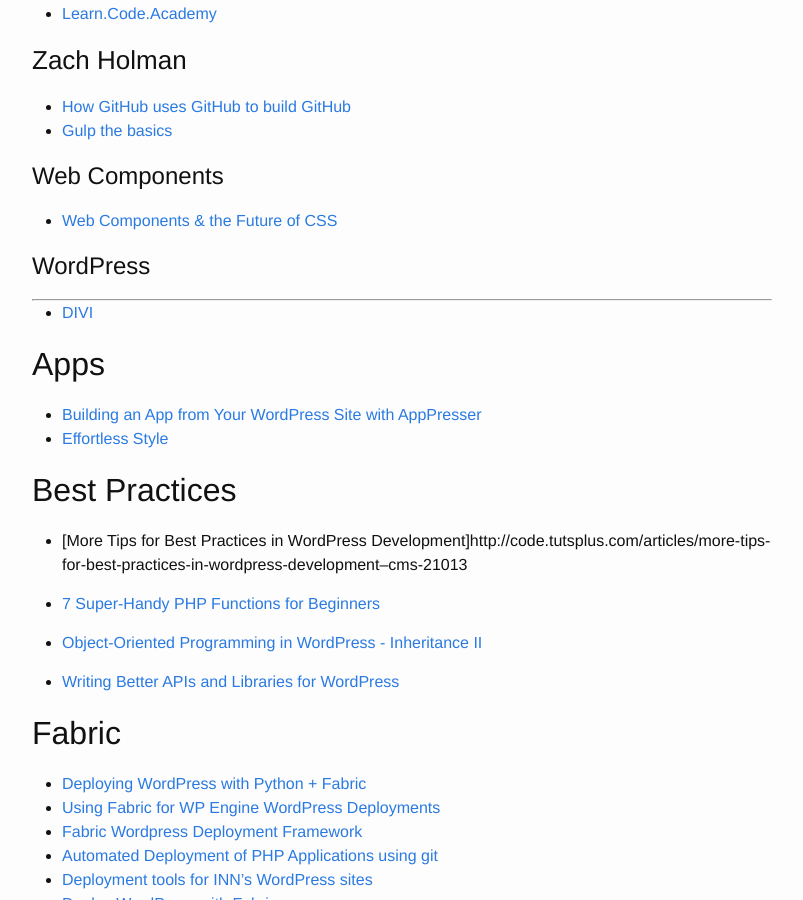
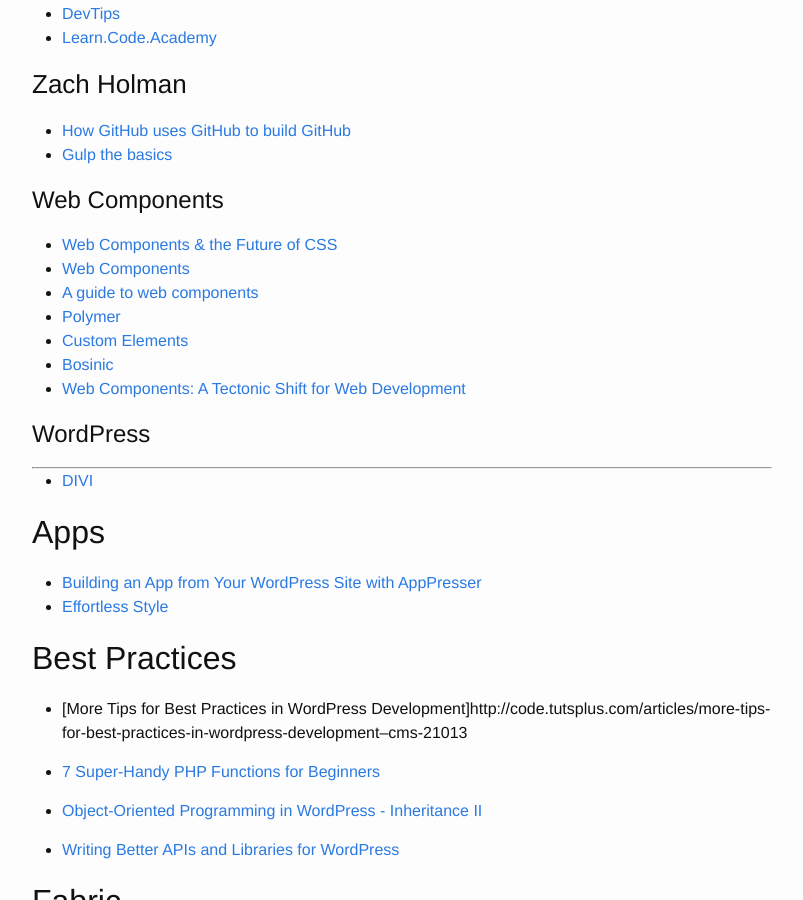
Before and after one commit to brownerd/brownerd.github.io, a Jekyll site: the page built from _posts/2014-10-06-reading-list-2014.md, in a window 1280 px wide and 900 px high, scrolled down 34795 px. Shown: the whole window, without its empty margins (238-1041 px from the left). Built offline with Jekyll 4.4.1, drawn with Linux system fonts in a browser that asks for light colours; emoji names are drawn with the system emoji font; some of the changed text lies outside the part shown.

Commit message:
more web components

```diff
--- a/_posts/2014-10-06-reading-list-2014.md
+++ b/_posts/2014-10-06-reading-list-2014.md
@@ -1597,6 +1597,7 @@ These are not in any particular order
 - [DevToolTips](http://devtoolstips.com/)
 - [Breakpoint Episode 5: DevTools Grab bag](https://www.youtube.com/watch?v=FdsummsTeLo)
 - [Clientside Package Management: Less Work, More Awesome](https://developers.google.com/events/io/sessions/325634001)
+- [Web Components: A Tectonic Shift for Web Development](https://developers.google.com/events/io/sessions/318907648)
 
 
 ### Harry Roberts
@@ -1659,9 +1660,12 @@ These are not in any particular order
 
 # Web Components
 - [Web Components & the Future of CSS](https://www.youtube.com/watch?v=QHxrr6Q82yI&feature=youtu.be)
-
-
-
+- [Web Components](http://webcomponents.org/polyfills/)
+- [A guide to web components](http://css-tricks.com/modular-future-web-components/)
+- [Polymer](https://www.polymer-project.org/)
+- [Custom Elements](http://customelements.io/)
+- [Bosinic](http://bosonic.github.io/index.html)
+- [Web Components: A Tectonic Shift for Web Development](https://developers.google.com/events/io/sessions/318907648)
 
 # WordPress
 ***
```
